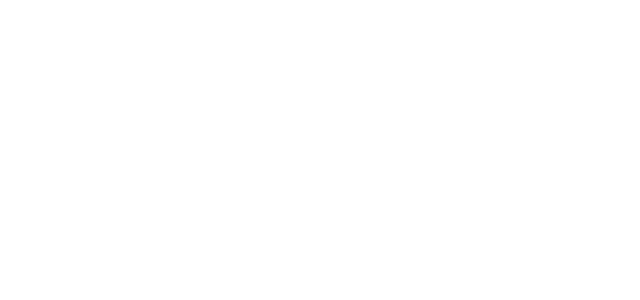
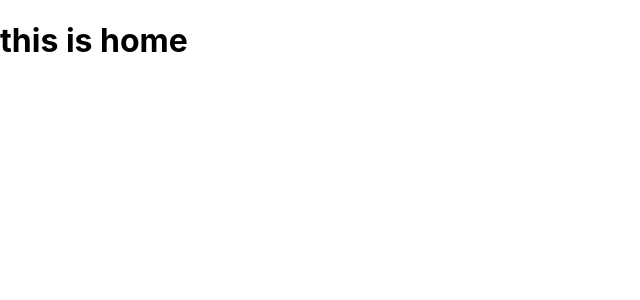
Before and after one commit to Hasib787/portfolio, a React (Create React App) app: page / in a window 1280 px wide. Shown: the top 300 px of the page, without its empty margins (0-640 px from the left). Built offline with nearby package versions, Linux system fonts and the light colour scheme.

Commit message:
Router are added

```diff
--- a/src/App.js
+++ b/src/App.js
@@ -1,10 +1,26 @@
+import React from "react";
+import {
+  BrowserRouter as Router,
+  Switch,
+  Route
+} from "react-router-dom";
 import './App.css';
+import Home from "./components/Home/Home";
+import NotFound from "./components/NotFound/NotFound";
 
 function App() {
+
   return (
-    <div>
-
-    </div>
+    <Router>
+      <Switch>
+        <Route exact path="/">
+            <Home />
+        </Route>
+        <Route path="*">
+          <NotFound />
+        </Route>
+      </Switch>
+    </Router>
   );
 }
 
```
